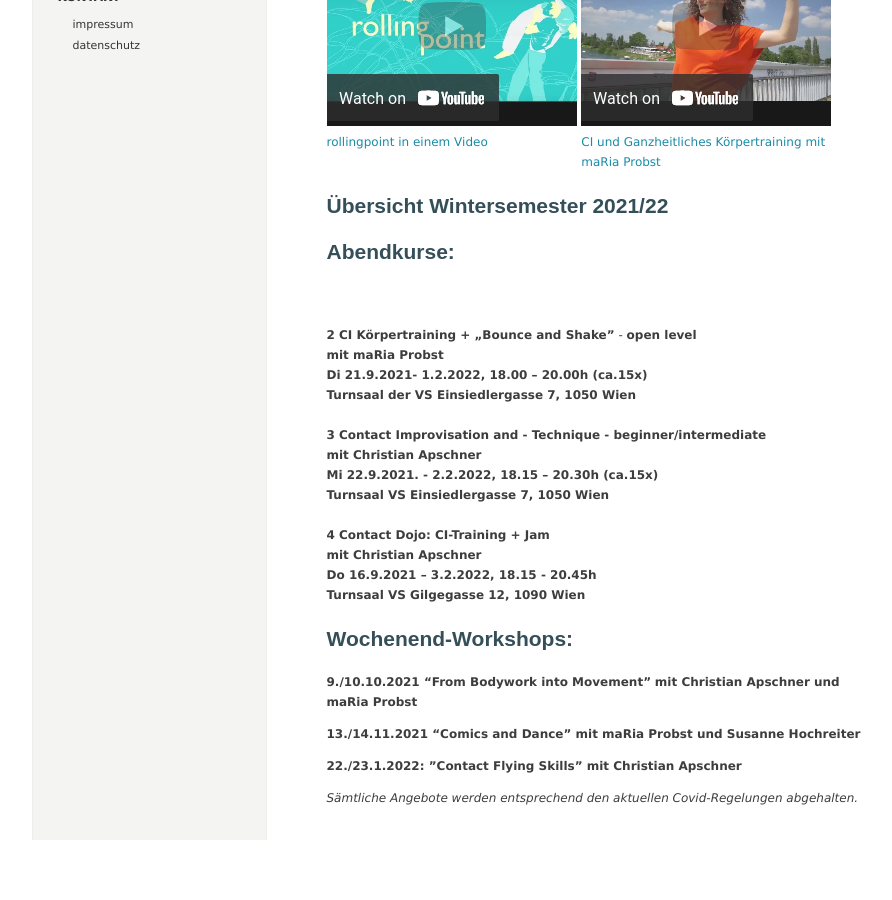
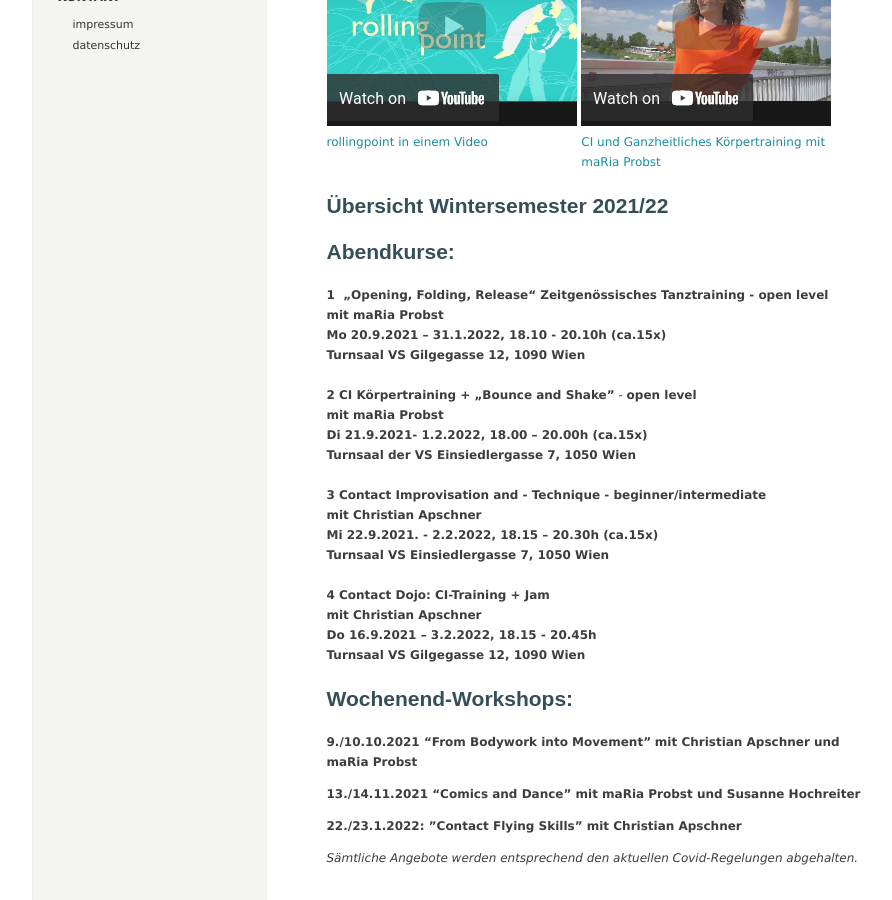
Before and after one commit to manulari/rollingpointat, a Jekyll site: the page built from _all_pages/index.md, in a window 1280 px wide and 900 px high, scrolled down 735 px. Shown: the whole window, without its empty margins (152-1044 px from the left). Built offline with Jekyll 4.4.1, drawn with Linux system fonts in a browser that asks for light colours; before the commit the page ends 1575 px from its top, so only the background shows below that.

Commit message:
Update page “index”

```diff
--- a/_all_pages/index.md
+++ b/_all_pages/index.md
@@ -18,11 +18,12 @@ Fotocredit: Johannes Stolba
 
 ### **Abendkurse:**
 
-
-
 <div class="named-anchor" id="1"></div>
 
-\
+**1  „Opening, Folding, Release“ Zeitgenössisches Tanztraining - open level**\
+**mit maRia Probst**  \
+**Mo 20.9.2021 – 31.1.2022, 18.10 - 20.10h (ca.15x)**\
+**Turnsaal VS Gilgegasse 12, 1090 Wien**\
 \
 **2 CI Körpertraining + „Bounce and Shake"** - **open level**\
 **mit maRia Probst**\
```
